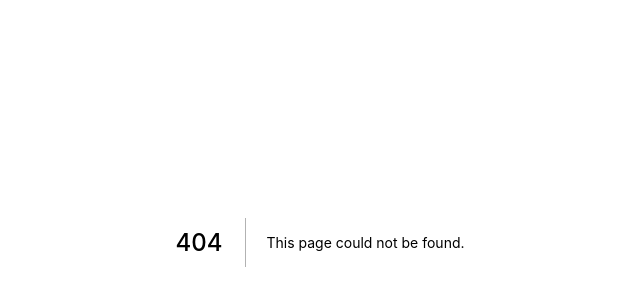
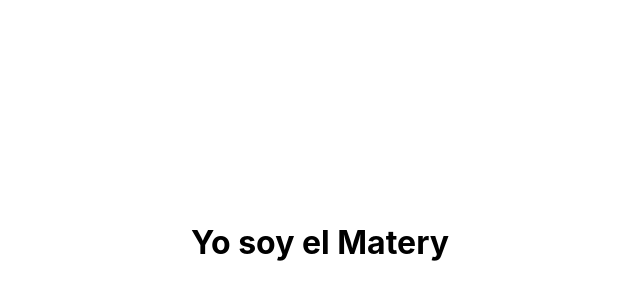
Before and after one commit to Oscark021/proyectonext, a Next.js app: page /matery in a window 1280 px wide. Before the commit this address had no page. Shown: the part 158-458 px from the top of the page, without its empty margins (320-960 px from the left). Built offline with nearby package versions, Linux system fonts and the light colour scheme.

Commit message:
:sparkles: se creo una apartado materia

```diff
--- /dev/null
+++ b/pages/matery/index.js
@@ -0,0 +1,20 @@
+import Head from 'next/head'
+import Image from 'next/image'
+import styles from '../../styles/Home.module.css'
+
+export default function Matery() {
+  return (
+    <div className={styles.container}>
+      <Head>
+        <title>Create Next App</title>
+        <meta name="description" content="Generated by create next app" />
+        <link rel="icon" href="/favicon.ico" />
+      </Head>
+      <main className={styles.main}>
+        <h1>Yo soy el Matery</h1>
+      </main>
+
+
+    </div>
+  )
+}
```
